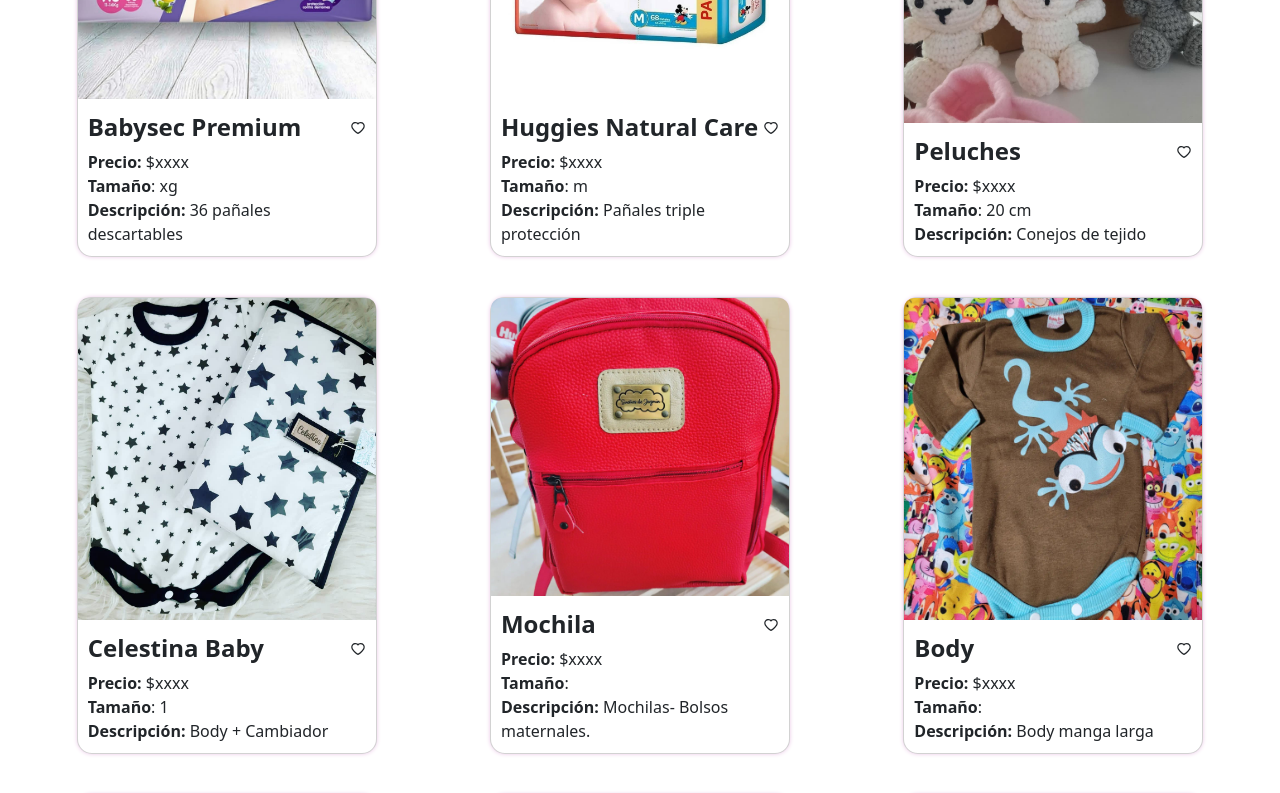
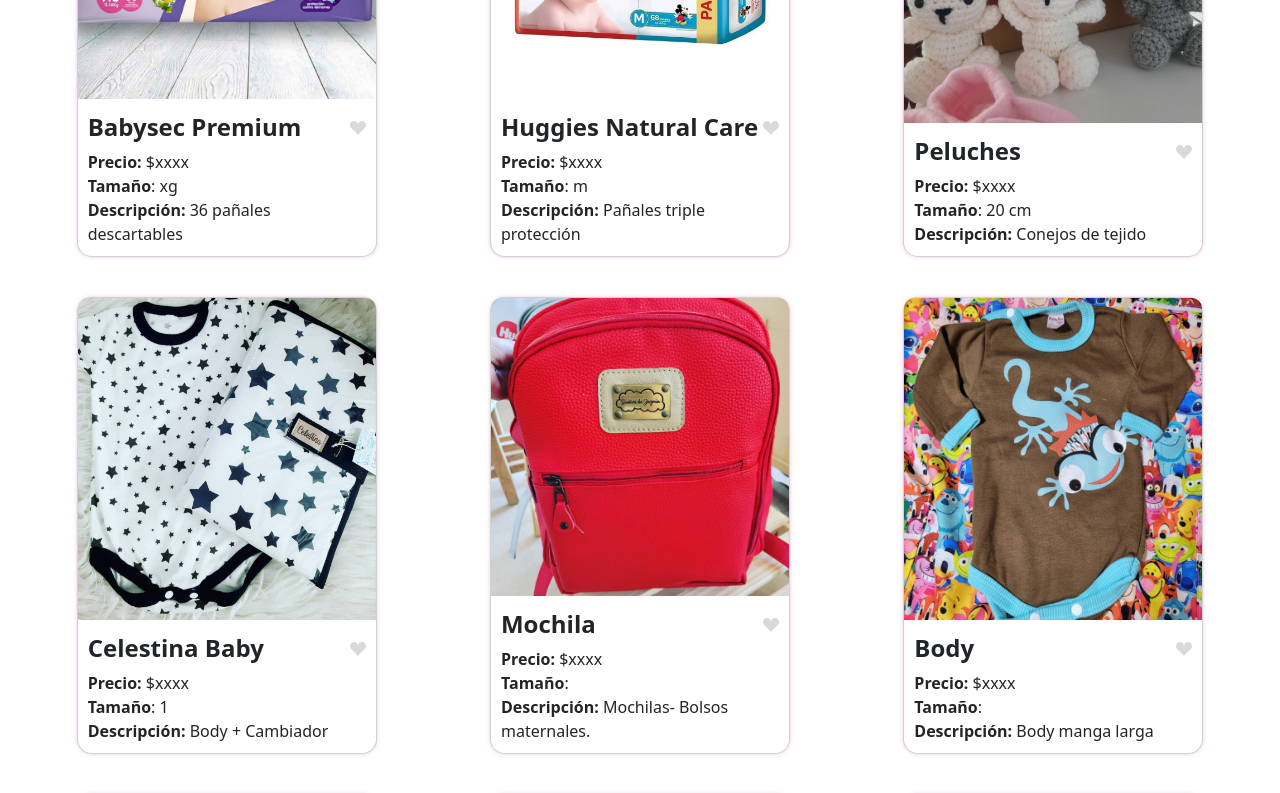
Before and after one commit to lucianoruizm/projectP, a React (Create React App) app: page / in a window 1280 px wide. Shown: the part 1160-1953 px from the top of the page. Built offline with nearby package versions, Linux system fonts and the light colour scheme.

Commit message:
heart icons

```diff
--- a/src/components/Heart/Heart.css
+++ b/src/components/Heart/Heart.css
@@ -1,3 +1,7 @@
+.heart__icon {
+    color: rgb(218, 216, 216);
+}
+
 .heart__icon:hover{
     color: red;
     cursor: pointer;
--- a/src/components/Heart/Heart.js
+++ b/src/components/Heart/Heart.js
@@ -1,5 +1,5 @@
 import { useState } from "react";
-import { AiOutlineHeart } from 'react-icons/ai';
+import { BsFillSuitHeartFill } from 'react-icons/bs';
 import './Heart.css';
 
 const Heart = ()=>{
@@ -19,7 +19,7 @@
     }
 
     return (
-      <AiOutlineHeart className={className} onClick={handleClick} />
+      <BsFillSuitHeartFill className={className} onClick={handleClick} />
     )
   }
 
```
